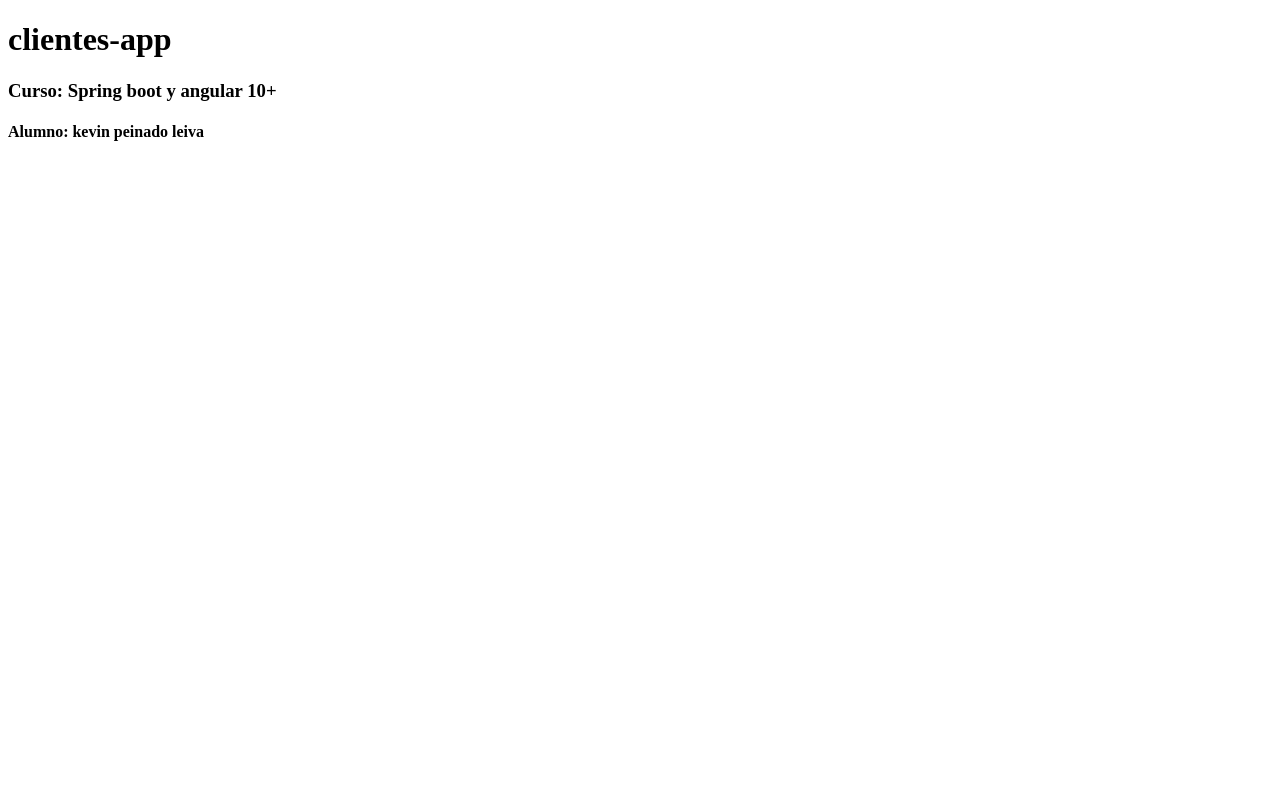
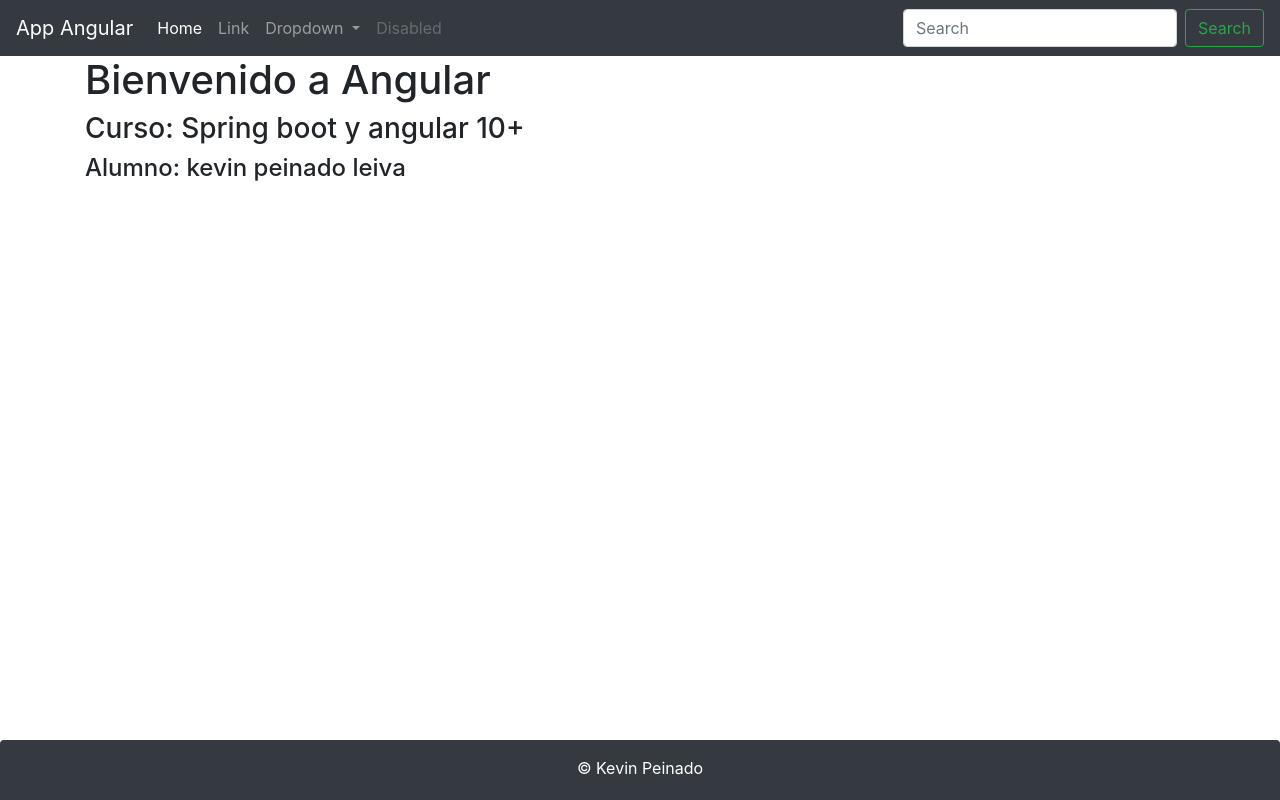
Before and after one commit to KevinPeinado33/clientes-app, an Angular app: page / in a window 1280 px wide. Built offline with nearby package versions, Linux system fonts and the light colour scheme.

Commit message:
header and footer

```diff
--- a/src/app/app.component.html
+++ b/src/app/app.component.html
@@ -1,3 +1,9 @@
-<h1>{{ title }}</h1>
-<h3>Curso: {{ curso }}</h3>
-<h4>Alumno: {{ alumno }}</h4>
+<app-header></app-header>
+
+<div class="container">
+    <h1>{{ title }}</h1>
+    <h3>Curso: {{ curso }}</h3>
+    <h4>Alumno: {{ alumno }}</h4>
+</div>
+
+<app-footer></app-footer>
--- a/src/app/app.component.ts
+++ b/src/app/app.component.ts
@@ -7,7 +7,7 @@ import { Component } from '@angular/core';
 })
 
 export class AppComponent {
-  title = 'clientes-app';
+  title = 'Bienvenido a Angular';
 
   curso: string = 'Spring boot y angular 10+';
   alumno: string = 'kevin peinado leiva';
--- a/src/app/app.module.ts
+++ b/src/app/app.module.ts
@@ -2,10 +2,14 @@ import { BrowserModule } from '@angular/platform-browser';
 import { NgModule } from '@angular/core';
 
 import { AppComponent } from './app.component';
+import { HeaderComponent } from './header/header.component';
+import { FooterComponent } from './footer/footer.component';
 
 @NgModule({
   declarations: [
-    AppComponent
+    AppComponent,
+    HeaderComponent,
+    FooterComponent
   ],
   imports: [
     BrowserModule
--- /dev/null
+++ b/src/app/footer/footer.component.css
@@ -0,0 +1,6 @@
+.footer {
+    position: absolute;
+    bottom: 0px;
+    height: 60px;
+    width: 100%;
+}
--- /dev/null
+++ b/src/app/footer/footer.component.html
@@ -0,0 +1,7 @@
+<footer class="bg-dark rounded-top  text-center footer">
+    <div class="container py-2">
+        <p class="text-white my-2">
+            &copy; {{ autor.nombre + ' ' + autor.apellido}}
+        </p>
+    </div>
+</footer>
--- /dev/null
+++ b/src/app/footer/footer.component.ts
@@ -0,0 +1,13 @@
+import { Component } from '@angular/core';
+
+@Component({
+    selector: 'app-footer',
+    templateUrl: './footer.component.html',
+    styleUrls: ['./footer.component.css']
+})
+
+export class FooterComponent {
+
+    public autor: any = {nombre:'Kevin', apellido:'Peinado'};
+
+}
--- /dev/null
+++ b/src/app/header/header.component.html
@@ -0,0 +1,37 @@
+<nav class="navbar navbar-expand-lg navbar-dark bg-dark">
+    <a class="navbar-brand" href="#">{{ title }}</a>
+    <button class="navbar-toggler" type="button" data-toggle="collapse" data-target="#navbarSupportedContent"
+        aria-controls="navbarSupportedContent" aria-expanded="false" aria-label="Toggle navigation">
+        <span class="navbar-toggler-icon"></span>
+    </button>
+
+    <div class="collapse navbar-collapse" id="navbarSupportedContent">
+        <ul class="navbar-nav mr-auto">
+            <li class="nav-item active">
+                <a class="nav-link" href="#">Home <span class="sr-only">(current)</span></a>
+            </li>
+            <li class="nav-item">
+                <a class="nav-link" href="#">Link</a>
+            </li>
+            <li class="nav-item dropdown">
+                <a class="nav-link dropdown-toggle" href="#" id="navbarDropdown" role="button" data-toggle="dropdown"
+                    aria-haspopup="true" aria-expanded="false">
+                    Dropdown
+                </a>
+                <div class="dropdown-menu" aria-labelledby="navbarDropdown">
+                    <a class="dropdown-item" href="#">Action</a>
+                    <a class="dropdown-item" href="#">Another action</a>
+                    <div class="dropdown-divider"></div>
+                    <a class="dropdown-item" href="#">Something else here</a>
+                </div>
+            </li>
+            <li class="nav-item">
+                <a class="nav-link disabled" href="#" tabindex="-1" aria-disabled="true">Disabled</a>
+            </li>
+        </ul>
+        <form class="form-inline my-2 my-lg-0">
+            <input class="form-control mr-sm-2" type="search" placeholder="Search" aria-label="Search">
+            <button class="btn btn-outline-success my-2 my-sm-0" type="submit">Search</button>
+        </form>
+    </div>
+</nav>
--- /dev/null
+++ b/src/app/header/header.component.ts
@@ -0,0 +1,12 @@
+import { Component } from '@angular/core';
+
+@Component({
+    selector: 'app-header',
+    templateUrl: './header.component.html'
+})
+
+export class HeaderComponent {
+
+    title: string  = 'App Angular';
+
+}
--- a/src/index.html
+++ b/src/index.html
@@ -1,13 +1,38 @@
 <!doctype html>
 <html lang="en">
+
 <head>
   <meta charset="utf-8">
   <title>ClientesApp</title>
   <base href="/">
   <meta name="viewport" content="width=device-width, initial-scale=1">
   <link rel="icon" type="image/x-icon" href="favicon.ico">
+
+  <link rel="stylesheet" href="https://cdn.jsdelivr.net/npm/bootstrap@4.5.3/dist/css/bootstrap.min.css"
+    integrity="sha384-TX8t27EcRE3e/ihU7zmQxVncDAy5uIKz4rEkgIXeMed4M0jlfIDPvg6uqKI2xXr2" crossorigin="anonymous">
+
 </head>
+
 <body>
   <app-root></app-root>
+
+
+
+  <script src="https://code.jquery.com/jquery-3.5.1.slim.min.js"
+    integrity="sha384-DfXdz2htPH0lsSSs5nCTpuj/zy4C+OGpamoFVy38MVBnE+IbbVYUew+OrCXaRkfj"
+    crossorigin="anonymous"></script>
+  <script src="https://cdn.jsdelivr.net/npm/popper.js@1.16.1/dist/umd/popper.min.js"
+    integrity="sha384-9/reFTGAW83EW2RDu2S0VKaIzap3H66lZH81PoYlFhbGU+6BZp6G7niu735Sk7lN"
+    crossorigin="anonymous"></script>
+  <script src="https://cdn.jsdelivr.net/npm/bootstrap@4.5.3/dist/js/bootstrap.min.js"
+    integrity="sha384-w1Q4orYjBQndcko6MimVbzY0tgp4pWB4lZ7lr30WKz0vr/aWKhXdBNmNb5D92v7s"
+    crossorigin="anonymous"></script>
+  <script src="https://cdn.jsdelivr.net/npm/bootstrap@4.5.3/dist/js/bootstrap.bundle.min.js"
+    integrity="sha384-ho+j7jyWK8fNQe+A12Hb8AhRq26LrZ/JpcUGGOn+Y7RsweNrtN/tE3MoK7ZeZDyx"
+    crossorigin="anonymous"></script>
+
+
+
 </body>
+
 </html>
```
Also changed, not shown: 1 other file (tests, documents, lock files or other folders).
